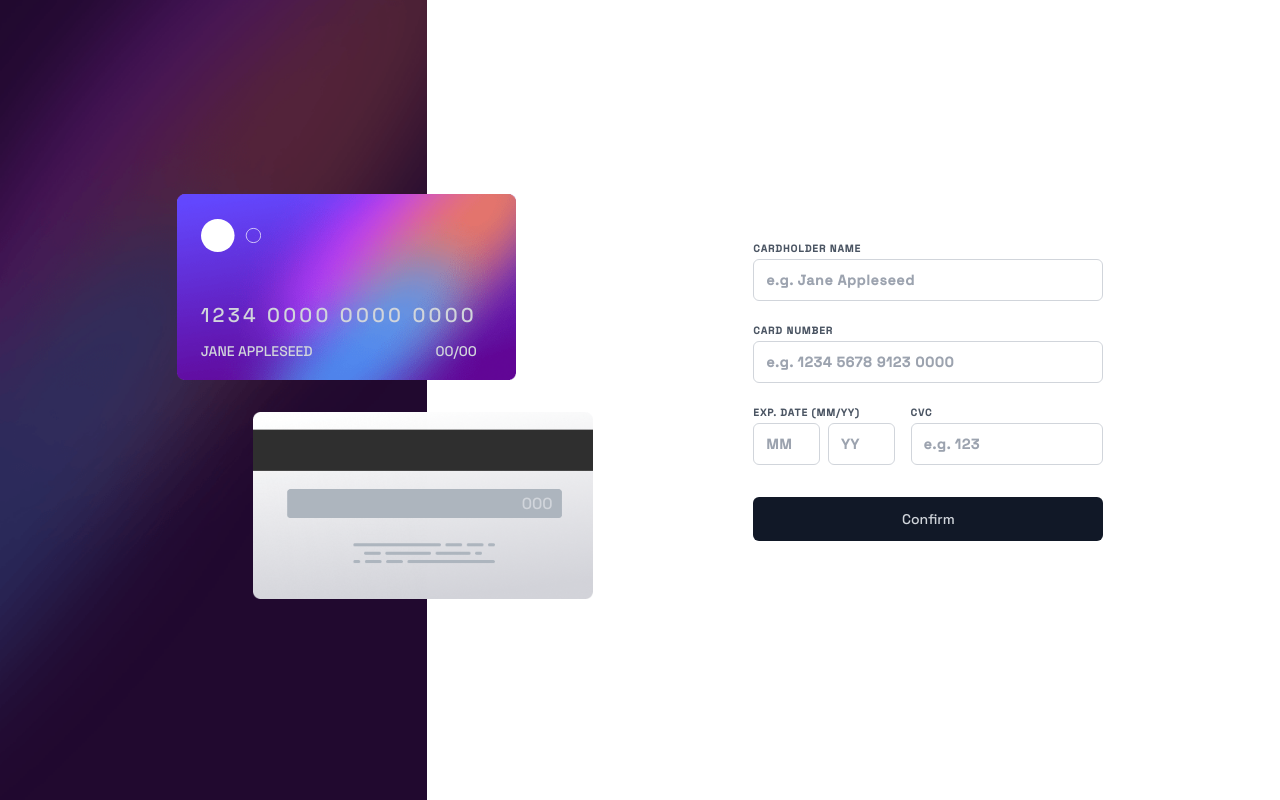
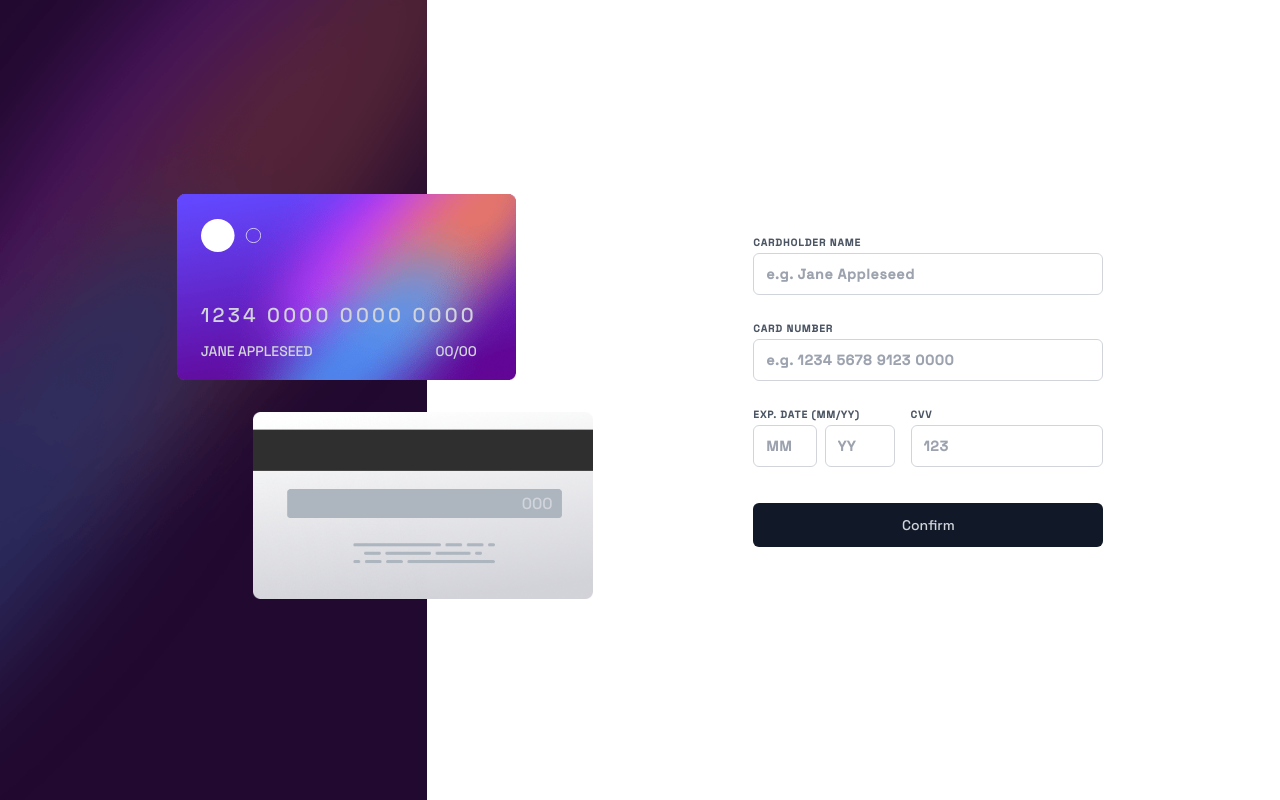
Before and after one commit to Claudio-Lins/Interactive-card-details-form, a Next.js app: page / in a window 1280 px wide. Built offline with nearby package versions, Linux system fonts and the light colour scheme.

Commit message:
try validation

```diff
--- a/src/components/Form.tsx
+++ b/src/components/Form.tsx
@@ -3,51 +3,144 @@ import { Completed } from "./Completed";
 import { Input } from "./Input";
 
 interface FormProps {
-  handleSubmit: (e: { preventDefault: () => void; }) => void;
+  handleSubmit: (e: { preventDefault: () => void }) => void;
 }
 
 export function Form() {
   const [complete, setComplete] = useState(false);
+  const [cardholderName, setCardholderName] = useState("");
+  const [cardNumber, setCardNumber] = useState("");
+  const [month, setMonth] = useState("");
+  const [year, setYear] = useState("");
+  const [cvv, setCvv] = useState("");
+  const [messageErrorName, setMessageErrorName] = useState("");
+  const [messageErrorNumber, setMessageErrorNumber] = useState("");
+  const [messageErrorDate, setMessageErrorDate] = useState("");
+  const [messageErrorCvv, setMessageErrorCvv] = useState("");
 
-  function handleSubmit(e: { preventDefault: () => void; }) {
+  function handleSubmit(e: { preventDefault: () => void }) {
     e.preventDefault();
+    cardholderName === ""
+      ? setMessageErrorName("Cant be blank")
+      : setMessageErrorName("");
+    cardNumber === ""
+      ? setMessageErrorNumber("Cant be blank")
+      : setMessageErrorNumber("");
+    month === ""
+      ? setMessageErrorDate("Cant be blank")
+      : year === ""
+      ? setMessageErrorDate("Cant be blank")
+      : setMessageErrorDate("");
+    cvv === "" ? setMessageErrorCvv("Cant be blank") : setMessageErrorCvv("");
+    if (
+      cardholderName !== "" &&
+      cardNumber !== "" &&
+      month !== "" &&
+      year !== "" &&
+      cvv !== ""
+    ) {
       setComplete(true);
+    }
   }
 
   return (
-    <form action="" onSubmit={handleSubmit} className="flex w-full max-w-[350px] flex-col gap-4">
+    <form
+      action=""
+      onSubmit={handleSubmit}
+      className="flex w-full max-w-[350px] flex-col gap-4"
+    >
       {complete ? (
-        <Completed/>
+        <Completed />
       ) : (
         <>
-      <Input
-            label={"Cardholder name"}
+          <div className="">
+            <label
+              className="mb-2 w-full text-[10px] font-bold uppercase tracking-widest text-gray-600"
+              htmlFor="name"
+            >
+              Cardholder name
+            </label>
+            <input
+              className="w-full rounded-md border-gray-300 placeholder:text-sm placeholder:font-bold placeholder:tracking-wider placeholder:text-gray-400"
+              onChange={(e) => setCardholderName(e.target.value)}
+              type="text"
               placeholder={"e.g. Jane Appleseed"}
-            type={"text"} /><Input
-              label={"Card Number"}
+            />
+            <span className="mt-1 block text-[9px] font-semibold text-red-500">
+              {messageErrorName}
+            </span>
+          </div>
+          <div className="">
+            <label
+              className="mb-2 w-full text-[10px] font-bold uppercase tracking-widest text-gray-600"
+              htmlFor="name"
+            >
+              Card Number
+            </label>
+            <input
+              className="w-full rounded-md border-gray-300 placeholder:text-sm placeholder:font-bold placeholder:tracking-wider placeholder:text-gray-400"
+              onChange={(e) => setCardNumber(e.target.value)}
+              type="text"
               placeholder={"e.g. 1234 5678 9123 0000"}
-              type={"text"} /><div className="flex justify-between gap-4">
+            />
+            <span className="mt-1 block text-[9px] font-semibold text-red-500">
+              {messageErrorNumber}
+            </span>
+          </div>
+          <div className="flex justify-between gap-4">
             <div className="w-1/2">
               <label
-                  className="mb-2 w-full text-[10px] uppercase tracking-widest text-gray-600 font-bold"
+                className="mb-2 w-full text-[10px] font-bold uppercase tracking-widest text-gray-600"
                 htmlFor="name"
               >
                 Exp. date (mm/yy)
               </label>
               <div className="flex gap-2">
                 <input
-                    className="w-full rounded-md border-gray-300 placeholder:text-sm placeholder:text-gray-400 placeholder:font-bold placeholder:tracking-wider"
-                    type="text"
-                    placeholder="MM" />
+                  className="w-full rounded-md border-gray-300 placeholder:text-sm placeholder:font-bold placeholder:tracking-wider placeholder:text-gray-400"
+                  onChange={(e) => setMonth(e.target.value)}
+                  type="number"
+                  placeholder="MM"
+                />
+                <div className="">
                   <input
-                    className="w-full rounded-md border-gray-300 placeholder:text-sm placeholder:text-gray-400 placeholder:font-bold placeholder:tracking-wider"
-                    type="text"
-                    placeholder="YY" />
+                    className="w-full rounded-md border-gray-300 placeholder:text-sm placeholder:font-bold placeholder:tracking-wider placeholder:text-gray-400"
+                    onChange={(e) => setYear(e.target.value)}
+                    type="number"
+                    placeholder="YY"
+                  />
                 </div>
               </div>
-              <Input label={"CVC"} placeholder={"e.g. 123"} type={"text"} />
-            </div></>)}
-      <button type="submit" className="w-full bg-gray-900 text-gray-300 text-sm py-3 mt-4 rounded-md">Confirm</button>
+              <span className="mt-1 block text-[9px] font-semibold text-red-500">
+                {messageErrorDate}
+              </span>
+            </div>
+            <div className="">
+              <label
+                className="mb-2 w-full text-[10px] font-bold uppercase tracking-widest text-gray-600"
+                htmlFor="name"
+              >
+                cvv
+              </label>
+              <input
+                className="w-full rounded-md border-gray-300 placeholder:text-sm placeholder:font-bold placeholder:tracking-wider placeholder:text-gray-400"
+                onChange={(e) => setCvv(e.target.value)}
+                type="number"
+                placeholder={"123"}
+              />
+              <span className="mt-1 block text-[9px] font-semibold text-red-500">
+                {messageErrorCvv}
+              </span>
+            </div>
+          </div>
+        </>
+      )}
+      <button
+        type="submit"
+        className="mt-4 w-full rounded-md bg-gray-900 py-3 text-sm text-gray-300"
+      >
+        Confirm
+      </button>
     </form>
   );
 }
--- a/styles/globals.css
+++ b/styles/globals.css
@@ -24,3 +24,15 @@ button {
   opacity: 0.6;
 
 }
+
+/* Chrome, Safari, Edge, Opera */
+input::-webkit-outer-spin-button,
+input::-webkit-inner-spin-button {
+  -webkit-appearance: none;
+  margin: 0;
+}
+
+/* Firefox */
+input[type=number] {
+  -moz-appearance: textfield;
+}
```
Lines whose indentation alone changed are shown as unchanged.
